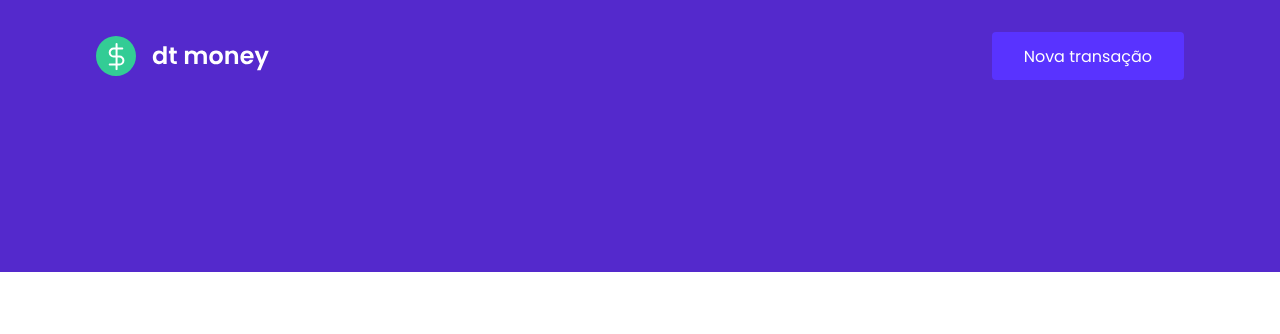
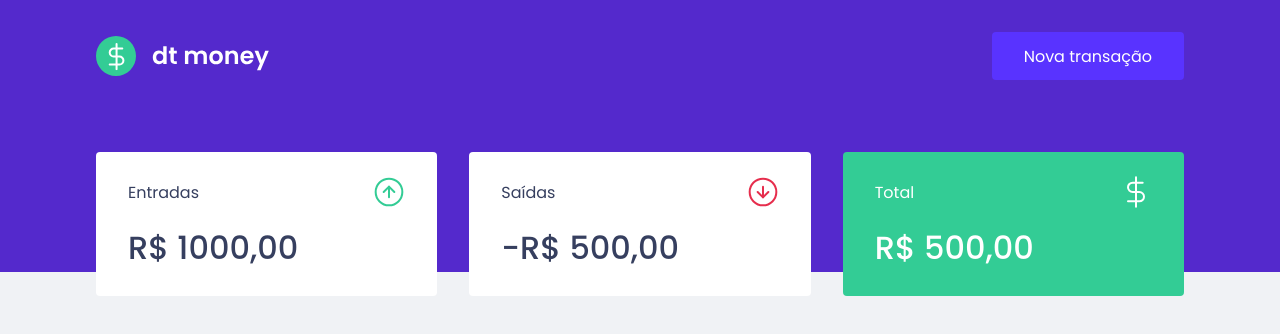
Before and after one commit to jordelucas/dt-money, a React (Create React App) app: page / in a window 1280 px wide. Shown: the top 334 px of the page. Built offline with nearby package versions, Linux system fonts and the light colour scheme.

Commit message:
add summary and dashboard component

```diff
--- a/public/index.html
+++ b/public/index.html
@@ -9,7 +9,7 @@
 
     <link rel="shortcut icon" href="favicon.png" type="image/png">
 
-    <link href="https://fonts.googleapis.com/css2?family=Poppins:wght@400;600&display=swap" rel="stylesheet">
+    <link href="https://fonts.googleapis.com/css2?family=Poppins:wght@400;500;600&display=swap" rel="stylesheet">
 
     <title>dtmoney</title>
   </head>
--- a/src/App.tsx
+++ b/src/App.tsx
@@ -1,3 +1,4 @@
+import { Dashboard } from "./components/Dashboard";
 import { Header } from "./components/Header";
 import { GlobalStyle } from "./styles/global";
 
@@ -5,6 +6,7 @@
   return (
     <>
       <Header />
+      <Dashboard />
       <GlobalStyle />
     </>
   );
--- /dev/null
+++ b/src/components/Dashboard/index.tsx
@@ -0,0 +1,10 @@
+import { Summary } from "../Summary";
+import { Container } from "./styles";
+
+export function Dashboard() {
+  return (
+    <Container>
+      <Summary />
+    </Container>
+  )
+}
--- /dev/null
+++ b/src/components/Dashboard/styles.ts
@@ -0,0 +1,8 @@
+import styled from "styled-components";
+
+export const Container = styled.main`
+  max-width: 1120px;
+
+  margin: 0 auto;
+  padding: 2.5rem 1rem;
+`;
--- /dev/null
+++ b/src/components/Summary/index.tsx
@@ -0,0 +1,38 @@
+import incomeImg from '../../assets/income.svg';
+import outcomeImg from '../../assets/outcome.svg';
+import totalImg from '../../assets/total.svg';
+
+import { Container } from "./styles";
+
+export function Summary() {
+  return (
+    <Container>
+      <div>
+        <header>
+          <p>Entradas</p>
+          <img src={incomeImg} alt="Entradas" />
+        </header>
+
+        <strong>R$ 1000,00</strong>
+      </div>
+
+      <div>
+        <header>
+          <p>Saídas</p>
+          <img src={outcomeImg} alt="Saídas" />
+        </header>
+
+        <strong>-R$ 500,00</strong>
+      </div>
+
+      <div className='highlight-background'>
+        <header>
+          <p>Total</p>
+          <img src={totalImg} alt="Total" />
+        </header>
+
+        <strong>R$ 500,00</strong>
+      </div>
+    </Container>
+  )
+}
--- /dev/null
+++ b/src/components/Summary/styles.ts
@@ -0,0 +1,34 @@
+import styled from "styled-components";
+
+export const Container = styled.div`
+  display: grid;
+  grid-template-columns: repeat(3, 1fr);
+  gap: 2rem;
+  margin-top: -10rem;
+
+  div {
+    background: var(--shape);
+    padding: 1.5rem 2rem;
+    border-radius: 0.25rem;
+    color: var(--text-title);
+
+    header {
+      display: flex;
+      align-items: center;
+      justify-content: space-between;
+    }
+
+    strong {
+      display: block;
+      margin-top: 1rem;
+      font-size: 2rem;
+      font-weight: 500;
+      line-height: 3rem;
+    }
+
+    &.highlight-background {
+      background: var(--green);
+      color: #fff;
+    }
+  }
+`;
--- a/src/styles/global.ts
+++ b/src/styles/global.ts
@@ -3,6 +3,7 @@
 export const GlobalStyle = createGlobalStyle`
   :root {
     --red: #e52e4d;
+    --green: #33cc95;
     --blue: #5429cc;
 
     --blue-light: #5933ff;
@@ -10,7 +11,7 @@
     --text-title: #363f5f;
     --text-body: #969cb3;
 
-    --backgrund: #f0f2f5;
+    --background: #f0f2f5;
     --shape: #fff;
   }
 
```
